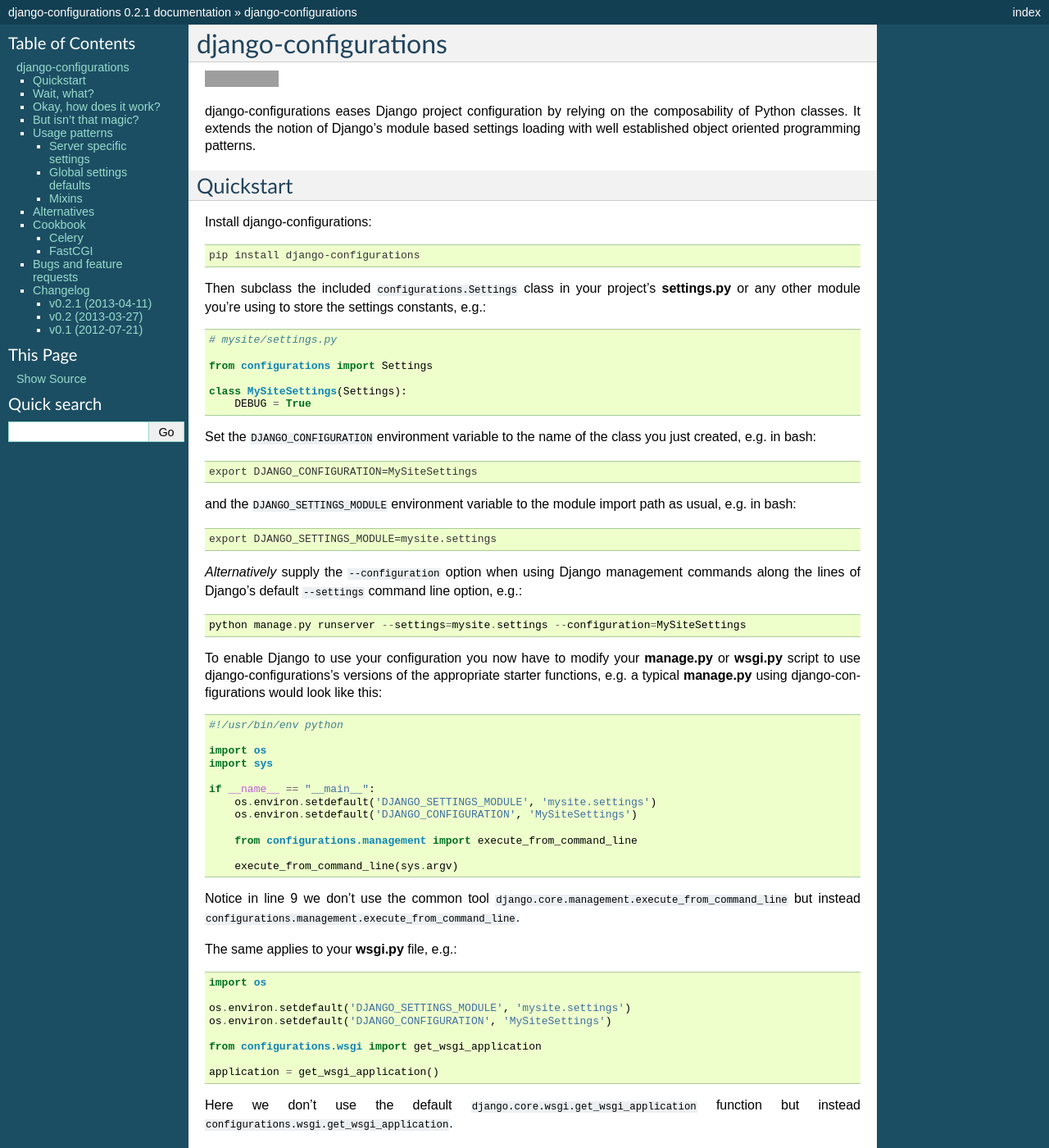
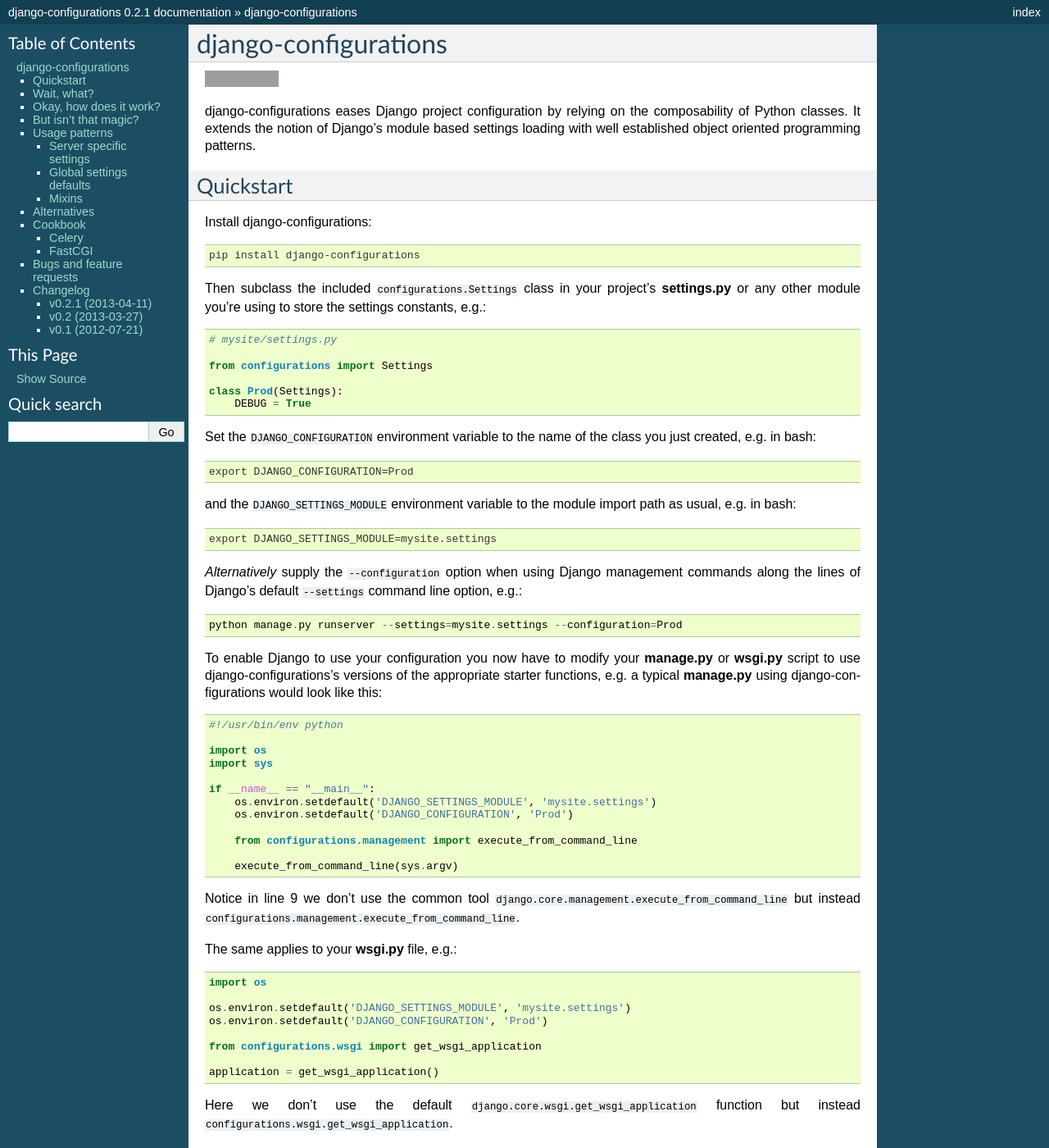
Before and after one commit to jazzband/django-configurations, a Sphinx documentation site: the page built from docs/index.rst, in a window 1280 px wide and 1400 px high. Shown: the whole window at 82% size. Built offline with Sphinx 7.4.7, drawn with Linux system fonts in a browser that asks for light colours; the version number is read from the project's files by our own code; grey boxes are pictures that could not be loaded.

Commit message:
Normalized name of example settings class to `Prod`.

```diff
--- a/README.rst
+++ b/README.rst
@@ -29,7 +29,7 @@
 
     from configurations import Settings
 
-    class MySiteSettings(Settings):
+    class Prod(Settings):
         DEBUG = True
 
 Set the ``DJANGO_CONFIGURATION`` environment variable to the name of the class
@@ -37,7 +37,7 @@
 
 .. code-block:: console
 
-    export DJANGO_CONFIGURATION=MySiteSettings
+    export DJANGO_CONFIGURATION=Prod
 
 and the ``DJANGO_SETTINGS_MODULE`` environment variable to the module
 import path as usual, e.g. in bash:
@@ -50,7 +50,7 @@
 management commands along the lines of Django's default ``--settings``
 command line option, e.g.::
 
-    python manage.py runserver --settings=mysite.settings --configuration=MySiteSettings
+    python manage.py runserver --settings=mysite.settings --configuration=Prod
 
 To enable Django to use your configuration you now have to modify your
 **manage.py** or **wsgi.py** script to use django-configurations's versions
@@ -66,7 +66,7 @@
 
     if __name__ == "__main__":
         os.environ.setdefault('DJANGO_SETTINGS_MODULE', 'mysite.settings')
-        os.environ.setdefault('DJANGO_CONFIGURATION', 'MySiteSettings')
+        os.environ.setdefault('DJANGO_CONFIGURATION', 'Prod')
 
         from configurations.management import execute_from_command_line
 
@@ -83,7 +83,7 @@
     import os
 
     os.environ.setdefault('DJANGO_SETTINGS_MODULE', 'mysite.settings')
-    os.environ.setdefault('DJANGO_CONFIGURATION', 'MySiteSettings')
+    os.environ.setdefault('DJANGO_CONFIGURATION', 'Prod')
 
     from configurations.wsgi import get_wsgi_application
 
--- a/docs/index.rst
+++ b/docs/index.rst
@@ -102,7 +102,7 @@
 
     from configurations import Settings
 
-    class Base(Settings):
+    class Prod(Settings):
         TEMPLATE_CONTEXT_PROCESSORS = \
             Settings.TEMPLATE_CONTEXT_PROCESSORS + (
                 'django.core.context_processors.request',
@@ -127,7 +127,7 @@
 
     from configurations import Settings
 
-    class AcmeProd(Settings, FullPageCaching):
+    class Prod(Settings, FullPageCaching):
         DEBUG = False
         # ...
 
```
